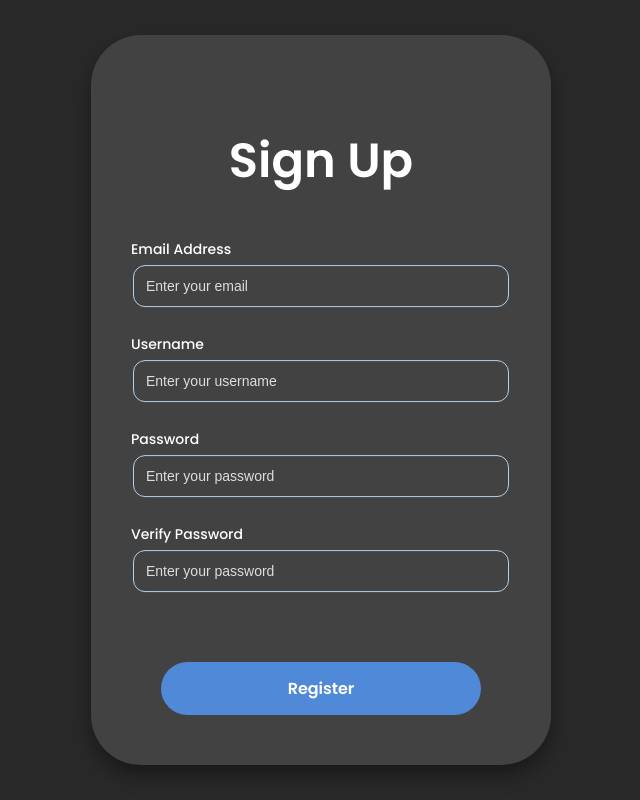
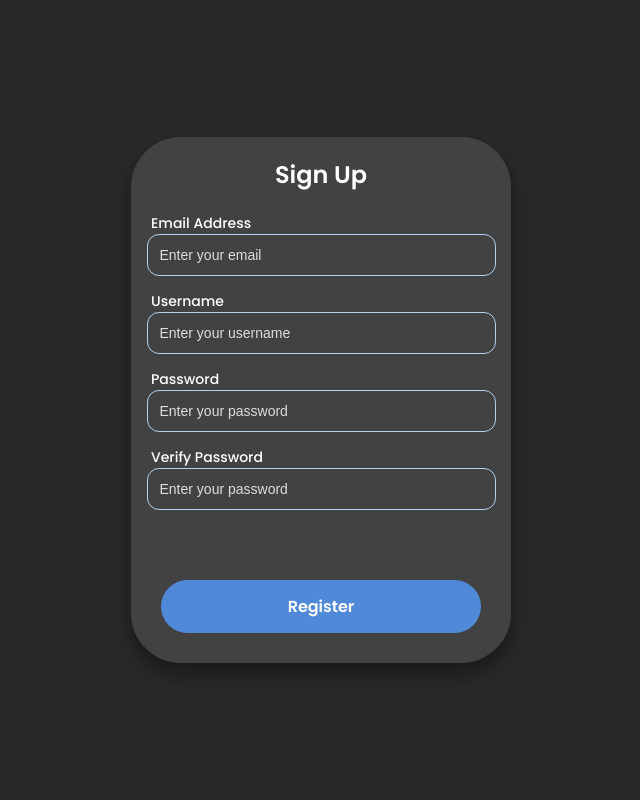
Before and after one commit to Dravani/Senior-Design, a React (Vite) app in the folder Frontend/: page /signup in a window 1280 px wide. Shown: the whole page, without its empty margins (319-959 px from the left). Built offline with nearby package versions, Linux system fonts and the light colour scheme.

Commit message:
adjusted css

```diff
--- a/Frontend/package.json
+++ b/Frontend/package.json
@@ -19,6 +19,7 @@
     "@types/react": "^19.0.8",
     "@types/react-dom": "^19.0.3",
     "@vitejs/plugin-react": "^4.3.4",
+    "cypress": "^14.1.0",
     "eslint": "^9.19.0",
     "eslint-plugin-react": "^7.37.4",
     "eslint-plugin-react-hooks": "^5.0.0",
--- a/Frontend/src/pages/Auth.css
+++ b/Frontend/src/pages/Auth.css
@@ -18,19 +18,19 @@ body {
 
 .auth-box {
   background: var(--background-secondary-dark);
-  padding: 50px 40px; /* Increased vertical padding */
   border-radius: 50px; /* More rounded corners */
   box-shadow: 0px 10px 20px rgba(0, 0, 0, 0.4);
   text-align: center;
   width: 380px; /* Slightly wider for balance */
+  height: auto;
   display: flex;
   flex-direction: column;
   align-items: center;
 }
 
 h2 {
-  font-size: 45px;
-  margin-bottom: 30px;
+  font-size: 1em;
+  margin: 20px 50px;
   font-weight: 600;
   color: var(--background-light);
 }
@@ -39,13 +39,15 @@ label {
   display: block;
   text-align: left;
   width: 100%;
-  margin: 12px 0 5px;
+  padding: 0px 20px;
+  margin-left: 40px;
   font-weight: 500;
   font-size: 14px;
 }
 
+
 .EmailInput {
-  width: 100%;
+  width: 85%;
   max-width: 350px; /* Ensures consistent width */
   padding: 12px;
   margin-bottom: 15px;
@@ -58,7 +60,7 @@ label {
   text-align: left;
 }
 .PassInput {
-  width: 100%;
+  width: 85%;
   max-width: 350px; /* Ensures consistent width */
   padding: 12px;
   border-radius: 12px;
@@ -71,7 +73,7 @@ label {
 
 }
 .SignUpPass{
-  width: 100%;
+  width: 85%;
   max-width: 350px; /* Ensures consistent width */
   padding: 12px;
   margin-bottom: 50px;
@@ -101,6 +103,7 @@ input::placeholder {
   font-size: 16px;
   font-weight: 600;
   transition: background-color 0.3s ease;
+  margin-bottom: 30px;
 }
 
 .auth-button:hover {
--- a/Frontend/src/pages/UserProjectHub.css
+++ b/Frontend/src/pages/UserProjectHub.css
@@ -8,16 +8,16 @@
 }
 
 .project-cards {
-    margin-top: 4em;
+    margin-top: 2em;
     border-top: 2px solid var(--background-secondary-dark);
 }
 
 .card {
     background-color: var(--background-secondary-dark);
-    width: 400px;
-    height: 250px;
+    width: 20vw;
+    height: 20vh;
     border-radius: 25px;
-    margin: 4em;
+    margin: 3em;
 
     display: flex;
     justify-content: center;
@@ -27,7 +27,7 @@
 }
 
 .card-title {
-    font-size: 3em;
+    font-size: 2em;
 }
 
 .card:hover {
--- a/Frontend/src/pages/UserSensorHub.css
+++ b/Frontend/src/pages/UserSensorHub.css
@@ -10,23 +10,23 @@
 }
 
 h1 {
-    font-size: 4em;
+    font-size: 2em;
     font-weight: 600;
     color: var(--background-light);
 }
 
 h2 {
-    font-size: 3em;
+    font-size: 1.5em;
     font-weight: 600;
 }
 
 .underline {
-    border-bottom: 8px solid var(--secondary-color-light);
+    border-bottom: 4px solid var(--secondary-color-light);
 }
 
 table {
     text-align: left;
-    margin: 1em auto;
+    margin: auto;
     width: 98%;
 }
 
@@ -36,7 +36,7 @@ th {
 }
 
 tr {
-    font-size: 2em;
+    font-size: 1em;
 }
 
 th:nth-child(1), td:nth-child(1){
```
Also changed, not shown: Frontend/cypress.config.js (added, +17 -0 lines), 1 other file (tests, documents, lock files or other folders).
